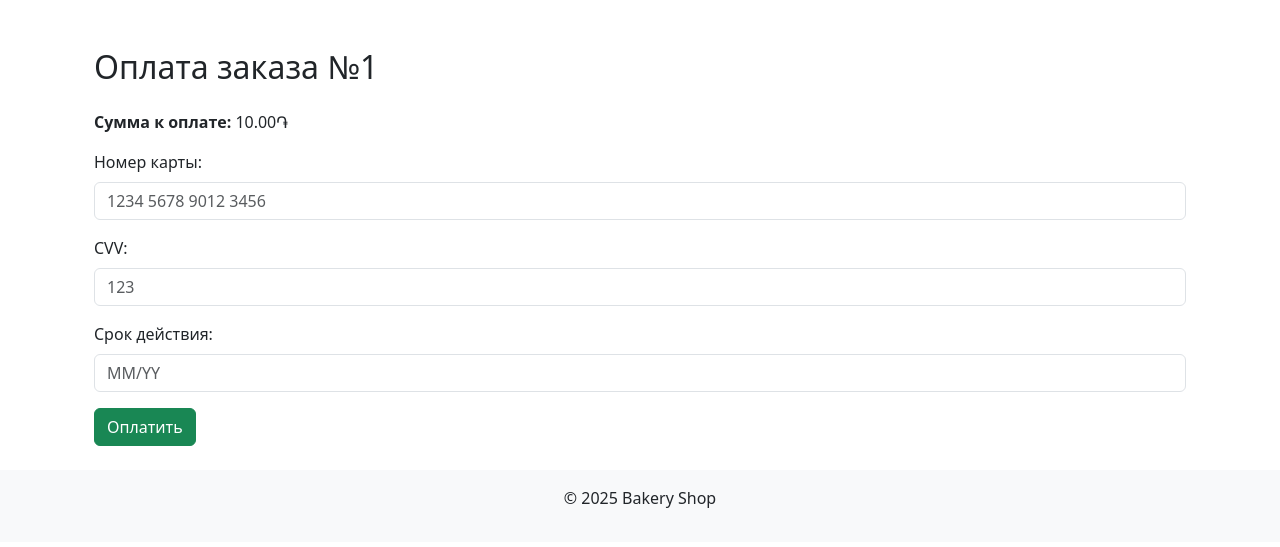
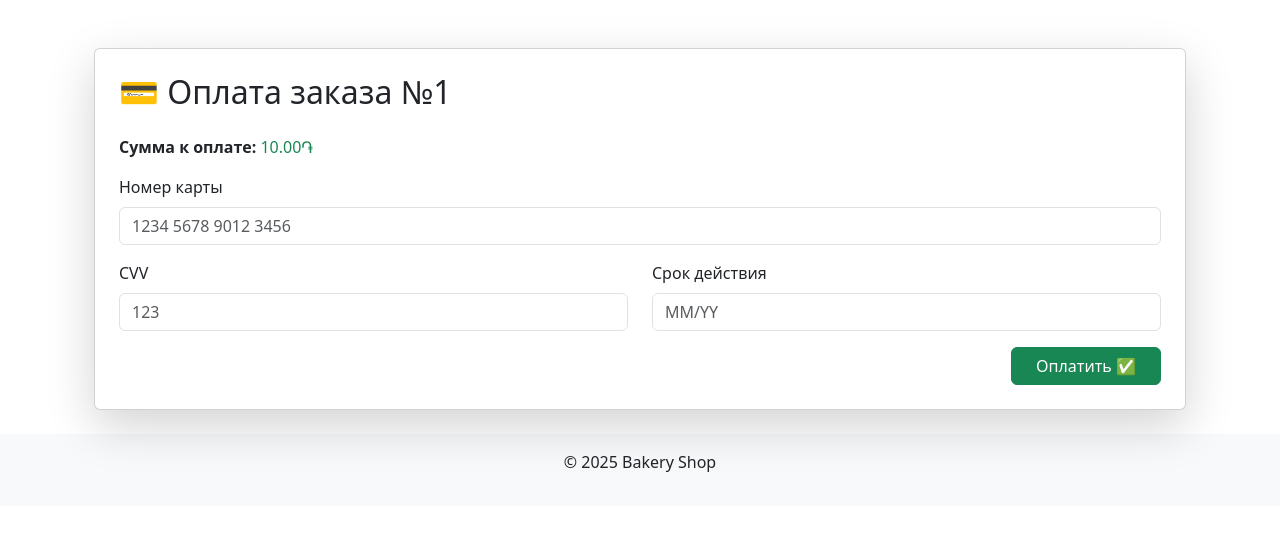
Before and after one commit to Levon0077/Bakery, a Django app: page /bakery/order/1/pay/ in a window 1280 px wide. Shown: the part 152-699 px from the top of the page. Run offline with Django 5.2, Linux system fonts and the light colour scheme; a user stored in the database is signed in; tables that the repository leaves empty hold one stand-in row (values such as "Sample post"); some libraries are stand-ins or nearby versions.

Commit message:
bakery commit

```diff
--- a/bakeryshop/bakery/Templates/bakery/pay_order.html
+++ b/bakeryshop/bakery/Templates/bakery/pay_order.html
@@ -1,28 +1,33 @@
 {% extends 'bakery/base.html' %}
-
 {% block title %}Оплата заказа{% endblock %}
 
 {% block content %}
 <div class="container mt-5">
-    <h2 class="mb-4">Оплата заказа №{{ order.id }}</h2>
+  <div class="card shadow-lg p-4">
+    <h2 class="mb-4">💳 Оплата заказа №{{ order.id }}</h2>
 
-    <p><strong>Сумма к оплате:</strong> {{ order.total_price }}֏</p>
+    <p><strong>Сумма к оплате:</strong> <span class="text-success">{{ order.total_price }}֏</span></p>
 
     <form method="post">
       {% csrf_token %}
       <div class="mb-3">
-            <label for="card" class="form-label">Номер карты:</label>
+        <label for="card" class="form-label">Номер карты</label>
         <input type="text" id="card" name="card" class="form-control" placeholder="1234 5678 9012 3456" required>
       </div>
-        <div class="mb-3">
-            <label for="cvv" class="form-label">CVV:</label>
+      <div class="row">
+        <div class="col-md-6 mb-3">
+          <label for="cvv" class="form-label">CVV</label>
           <input type="text" id="cvv" name="cvv" class="form-control" placeholder="123" required>
         </div>
-        <div class="mb-3">
-            <label for="exp" class="form-label">Срок действия:</label>
+        <div class="col-md-6 mb-3">
+          <label for="exp" class="form-label">Срок действия</label>
           <input type="text" id="exp" name="exp" class="form-control" placeholder="MM/YY" required>
         </div>
-        <button type="submit" class="btn btn-success">Оплатить</button>
+      </div>
+      <div class="d-flex justify-content-end">
+        <button type="submit" class="btn btn-success px-4">Оплатить ✅</button>
+      </div>
     </form>
   </div>
+</div>
 {% endblock %}
--- a/bakeryshop/bakery/views.py
+++ b/bakeryshop/bakery/views.py
@@ -32,7 +32,6 @@ def product_list(request):
     if search_query:
         products = products.filter(Q(name__icontains=search_query) | Q(description__icontains=search_query))
 
-    # Сортировка
     sort = request.GET.get('sort')
     if sort == 'price_asc':
         products = products.order_by('price')
@@ -139,7 +138,7 @@ def checkout_view(request):
                 full_name=full_name,
                 address=address,
                 phone=phone,
-                status='В процессе'
+                status='Ожидает оплаты'
             )
 
             total_price = 0
@@ -157,7 +156,7 @@ def checkout_view(request):
             order.save()
             request.session['cart'] = {}
 
-            return redirect('order_success')
+            return redirect('pay_order', order_id=order.id)
 
         except Exception as e:
             print("Ошибка оформления:", e)
```
Also changed, not shown: bakeryshop/bakery/Templates/bakery/checkout.html (+19 -18 lines), bakeryshop/bakery/Templates/bakery/product_list.html (+7 -5 lines), bakeryshop/db.sqlite3. Lines whose indentation alone changed are shown as unchanged.
